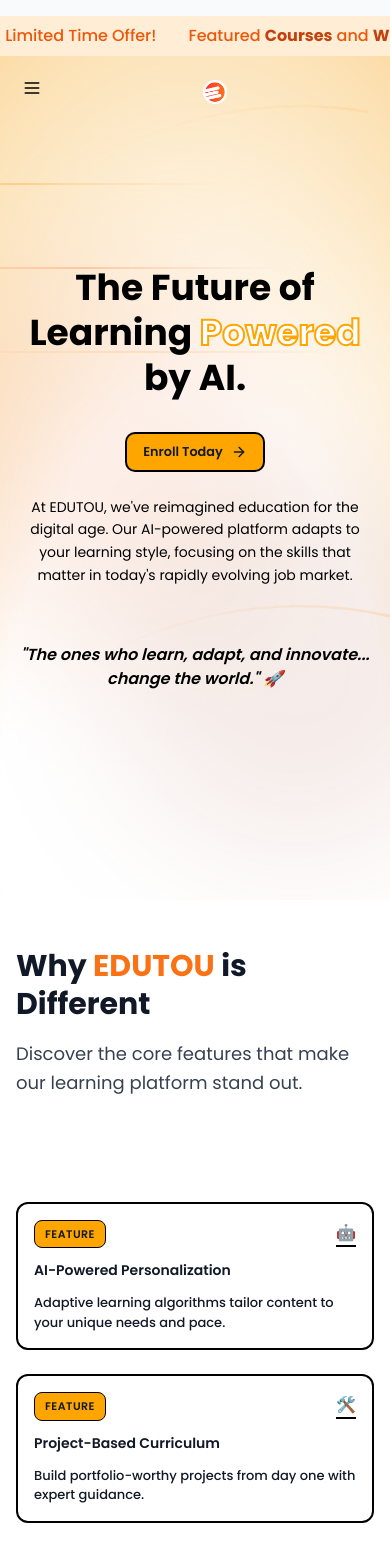
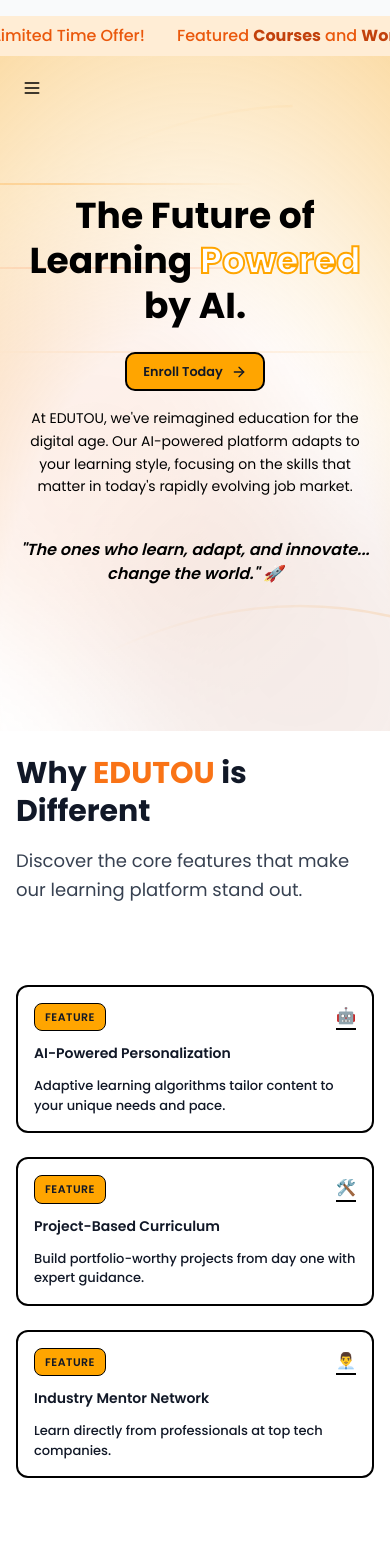
Before and after one commit to dwva/edutounew, a React (Vite) app: page / in a window 390 px wide. Shown: the top 1545 px of the page. Built offline with nearby package versions, Linux system fonts and the light colour scheme.

Commit message:
unwanted space

```diff
--- a/src/components/Navbar.tsx
+++ b/src/components/Navbar.tsx
@@ -164,7 +164,7 @@ const Navbar = () => {
         ) : (
           // Mobile Logo - Simple logo without container
           <MobileLogoContainer>
-            <LogoImage src={logo} alt="Edutou Logo" />
+
           </MobileLogoContainer>
         )}
 
--- a/src/pages/Home.tsx
+++ b/src/pages/Home.tsx
@@ -52,7 +52,7 @@ const BorderBeam = ({
                     offsetPath: `rect(0 auto auto 0 round ${borderWidth + 2}px)`,
                     "--color-from": colorFrom,
                     "--color-to": colorTo,
-                }}
+                } as React.CSSProperties}
                 initial={{ offsetDistance: `${initialOffset}%` }}
                 animate={{
                     offsetDistance: reverse
@@ -348,6 +348,7 @@ function EdutouAboutUs() {
                         <div className="lg:w-1/2 w-full relative">
                             {/* BorderBeam Animation Added Here */}
                             <BorderBeam
+                                className=""
                                 size={200}
                                 duration={12}
                                 delay={0}
@@ -355,6 +356,8 @@ function EdutouAboutUs() {
                                 colorFrom="#ffaa40"
                                 colorTo="#9c40ff"
                                 reverse={true}
+                                transition={{}}
+                                style={{}}
                             />
                             {/* Background subtle particle animation */}
                             <div className="absolute inset-0 -z-10 pointer-events-none">
@@ -633,14 +636,51 @@ const Home = () => {
                     margin: 0;
                     padding: 0;
                 }
+
+                /* Mobile-specific spacing fixes */
+                @media (max-width: 768px) {
+                    /* Reduce hero section padding */
+                    .hero-section {
+                        padding-top: 1rem !important;
+                        padding-bottom: 1.5rem !important;
+                        min-height: 80vh !important;
+                    }
+
+                    /* Reduce gap between hero text and quote */
+                    .hero-content h1 {
+                        margin-bottom: 1rem !important;
+                    }
+
+                    .hero-content blockquote {
+                        margin-top: 1.5rem !important;
+                    }
+
+                    /* Reduce gap between sections */
+                    .section-spacing {
+                        padding-top: 2rem !important;
+                        padding-bottom: 2rem !important;
+                    }
+
+                    /* Reduce gap in Why EDUTOU section */
+                    .why-section {
+                        padding-top: 1.5rem !important;
+                        padding-bottom: 1.5rem !important;
+                    }
+
+                    /* Reduce gap in tech stack section */
+                    .tech-stack-section {
+                        padding-top: 1rem !important;
+                        padding-bottom: 1rem !important;
+                    }
+                }
                 `}
             </style>
 
             {/* Moving text marquee - Now at the very top */}
             <MovingTextMarquee />
 
-            {/* Hero Section with Waves background */}
-            <section className="min-h-screen w-full relative flex items-center justify-center px-4 sm:px-6 overflow-hidden" style={{ marginTop: 0 }}>
+            {/* Hero Section with Waves background - Reduced padding for mobile */}
+            <section className="hero-section min-h-screen w-full relative flex items-center justify-center px-4 sm:px-6 overflow-hidden" style={{ marginTop: 0, paddingTop: '2rem', paddingBottom: '2rem' }}>
                 {/* Waves Background */}
                 <div className="absolute inset-0 z-0">
                     <Waves />
@@ -658,12 +698,12 @@ const Home = () => {
                 />
 
                 {/* Hero Content - TEXT LAYOUT FIXED */}
-                <div className="relative z-10 text-center max-w-5xl">
-                    <h1 className="text-4xl sm:text-5xl md:text-6xl lg:text-7xl font-bold mb-6 md:mb-10 leading-tight text-black font-['Poppins']">
+                <div className="hero-content relative z-10 text-center max-w-5xl">
+                    <h1 className="text-4xl sm:text-5xl md:text-6xl lg:text-7xl font-bold mb-4 md:mb-10 leading-tight text-black font-['Poppins']">
                         The Future of Learning{" "}
                         <span className="education-text">Powered</span> by AI.
                     </h1>
-                    <div className="my-8 md:my-12 flex flex-col items-center">
+                    <div className="my-6 md:my-12 flex flex-col items-center">
                         <StyledEnrollButton
                             whileHover={{
                                 scale: 1.05,
@@ -671,27 +711,27 @@ const Home = () => {
                             }}
                             whileTap={{ scale: 0.95 }}
                             transition={{ type: 'spring', stiffness: 400, damping: 10 }}
-                            className="mb-6 md:mb-8"
+                            className="mb-4 md:mb-8"
                         >
                             <Link to="/currentcourse" className="flex items-center">
                                 Enroll Today
                                 <ArrowRight className="ml-2 h-4 w-4 md:h-5 md:w-5" />
                             </Link>
                         </StyledEnrollButton>
-                        <p className="text-black text-sm md:text-base lg:text-lg max-w-3xl mx-auto mb-6 md:mb-10 leading-relaxed font-['Poppins'] px-2">
+                        <p className="text-black text-sm md:text-base lg:text-lg max-w-3xl mx-auto mb-4 md:mb-10 leading-relaxed font-['Poppins'] px-2">
                             At EDUTOU, we've reimagined education for the digital age. Our AI-powered platform adapts to your learning style, focusing on the skills that matter in today's rapidly evolving job market.
                         </p>
                     </div>
-                    <blockquote className="text-black font-semibold text-base md:text-lg italic mt-8 md:mt-12 font-['Poppins']">
+                    <blockquote className="text-black font-semibold text-base md:text-lg italic mt-4 md:mt-12 font-['Poppins']">
                         "The ones who learn, adapt, and innovate... change the world." 🚀
                     </blockquote>
                 </div>
             </section>
 
-            {/* Why EDUTOU Section */}
-            <section className="py-12 md:py-24 bg-white">
+            {/* Why EDUTOU Section - Reduced padding */}
+            <section className="why-section py-8 md:py-24 bg-white">
                 <div className="relative z-10 max-w-7xl mx-auto px-4 sm:px-6 md:px-8">
-                    <div className="flex flex-col lg:flex-row gap-8 md:gap-12 mb-12 md:mb-16 items-start">
+                    <div className="flex flex-col lg:flex-row gap-6 md:gap-12 mb-8 md:mb-16 items-start">
                         <div className="lg:w-1/2">
                             <h2 className="text-3xl md:text-4xl lg:text-5xl font-bold mb-4 leading-tight font-['Poppins']">
                                 Why <span className="text-orange-500">EDUTOU</span> is Different
@@ -744,8 +784,10 @@ const Home = () => {
                 </div>
             </section>
 
-            {/* TechStack Section */}
-            <TechStack />
+            {/* TechStack Section - Reduced padding */}
+            <section className="tech-stack-section py-8 md:py-16 bg-white">
+                <TechStack />
+            </section>
 
             {/* Animated Stats Section */}
             <StatsCount stats={edutouStats} title="OUR IMPACT IN NUMBERS" />
```
